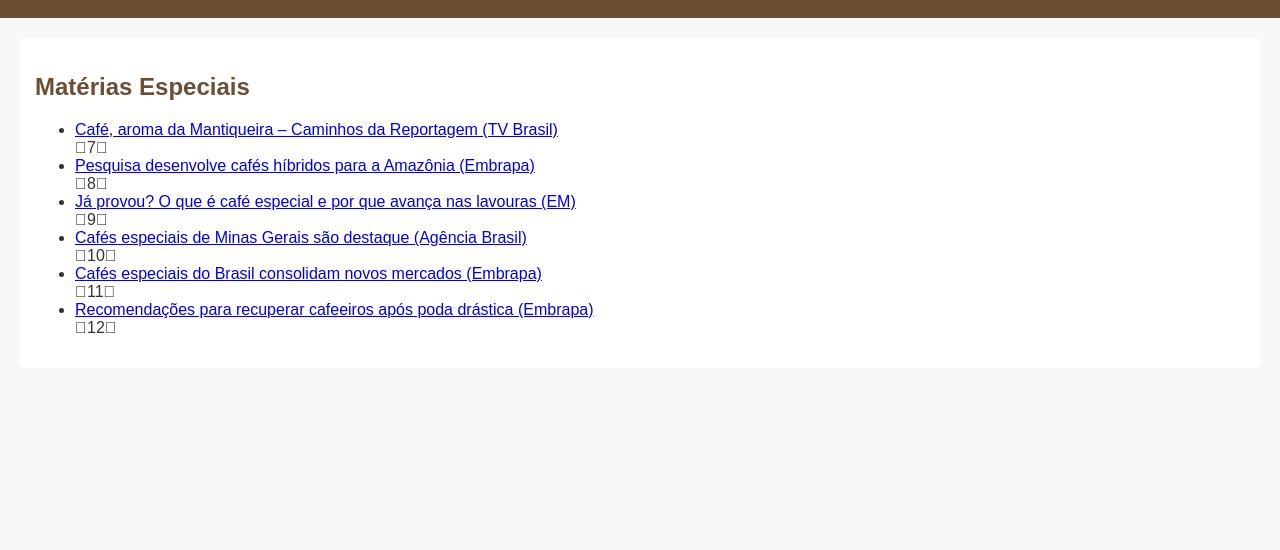
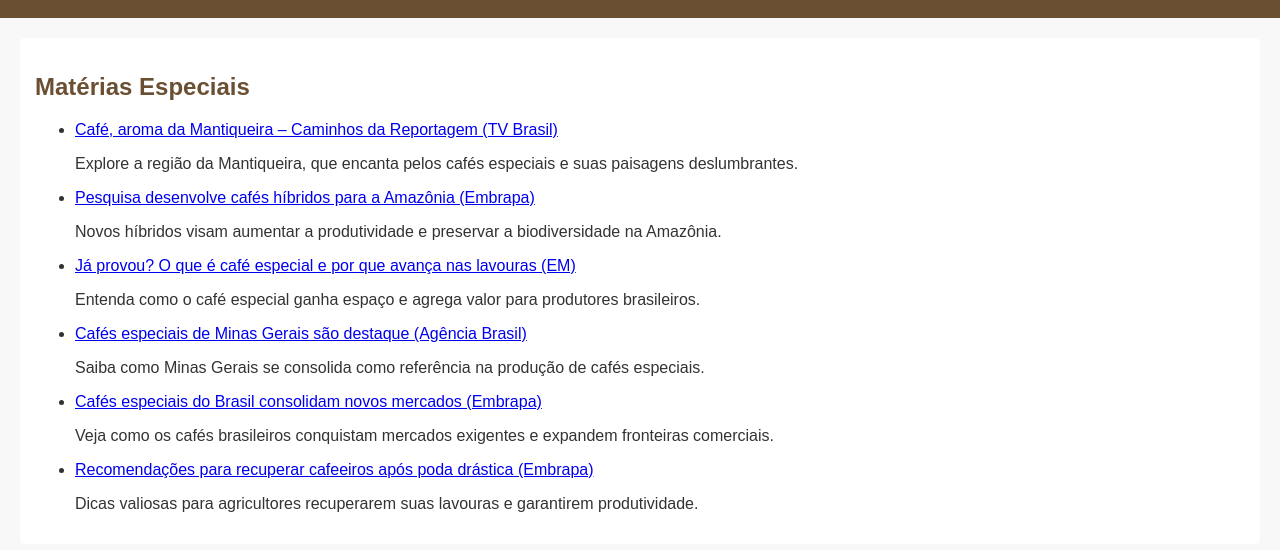
Before and after one commit to taynaracarvalho15/coffee_coffee, a plain HTML site: page materias.html in a window 1280 px wide. Shown: the part 120-670 px from the top of the page. Drawn offline with Linux system fonts and the light colour scheme.

Commit message:
Atualizar o materias.html

```diff
--- a/materias.html
+++ b/materias.html
@@ -20,12 +20,42 @@
     <section>
       <h2>Matérias Especiais</h2>
       <ul>
-        <li><a href="https://tvbrasil.ebc.com.br/caminhos-da-reportagem/2022/10/riquezas-da-nossa-terra-cafe-aroma-da-mantiqueira" target="_blank">Café, aroma da Mantiqueira – Caminhos da Reportagem (TV Brasil)</a></li> 7
-        <li><a href="https://www.embrapa.br/agencia-de-noticias-embrapa/busca-de-noticias/-/noticia/43219523/pesquisa-desenvolve-primeiros-cafes-hibridos-para-a-amazonia" target="_blank">Pesquisa desenvolve cafés híbridos para a Amazônia (Embrapa)</a></li> 8
-        <li><a href="https://www.em.com.br/agropecuario/2024/04/6847153-ja-provou-o-que-e-o-cafe-especial-e-por-que-ele-avanca-pelas-lavouras.html" target="_blank">Já provou? O que é café especial e por que avança nas lavouras (EM)</a></li> 9
-        <li><a href="https://agenciabrasil.ebc.com.br/geral/noticia/2023/01/cafes-especiais-de-minas-gerais-sao-destaque-do-caminhos-da-reportagem" target="_blank">Cafés especiais de Minas Gerais são destaque (Agência Brasil)</a></li> 10
-        <li><a href="https://www.embrapa.br/busca-de-noticias/-/noticia/1484168/cafes-especiais-do-brasil-consolidam-novos-mercados" target="_blank">Cafés especiais do Brasil consolidam novos mercados (Embrapa)</a></li> 11
-        <li><a href="https://www.embrapa.br/en/busca-de-noticias/-/noticia/53885129/recomendacoes-ineditas-promovem-recuperacao-do-cafeeiro-apos-poda-drastica" target="_blank">Recomendações para recuperar cafeeiros após poda drástica (Embrapa)</a></li> 12
+        <li>
+          <a href="https://tvbrasil.ebc.com.br/caminhos-da-reportagem/2022/10/riquezas-da-nossa-terra-cafe-aroma-da-mantiqueira" target="_blank">
+            Café, aroma da Mantiqueira – Caminhos da Reportagem (TV Brasil)
+          </a>
+          <p>Explore a região da Mantiqueira, que encanta pelos cafés especiais e suas paisagens deslumbrantes.</p>
+        </li>
+        <li>
+          <a href="https://www.embrapa.br/agencia-de-noticias-embrapa/busca-de-noticias/-/noticia/43219523/pesquisa-desenvolve-primeiros-cafes-hibridos-para-a-amazonia" target="_blank">
+            Pesquisa desenvolve cafés híbridos para a Amazônia (Embrapa)
+          </a>
+          <p>Novos híbridos visam aumentar a produtividade e preservar a biodiversidade na Amazônia.</p>
+        </li>
+        <li>
+          <a href="https://www.em.com.br/agropecuario/2024/04/6847153-ja-provou-o-que-e-o-cafe-especial-e-por-que-ele-avanca-pelas-lavouras.html" target="_blank">
+            Já provou? O que é café especial e por que avança nas lavouras (EM)
+          </a>
+          <p>Entenda como o café especial ganha espaço e agrega valor para produtores brasileiros.</p>
+        </li>
+        <li>
+          <a href="https://agenciabrasil.ebc.com.br/geral/noticia/2023/01/cafes-especiais-de-minas-gerais-sao-destaque-do-caminhos-da-reportagem" target="_blank">
+            Cafés especiais de Minas Gerais são destaque (Agência Brasil)
+          </a>
+          <p>Saiba como Minas Gerais se consolida como referência na produção de cafés especiais.</p>
+        </li>
+        <li>
+          <a href="https://www.embrapa.br/busca-de-noticias/-/noticia/1484168/cafes-especiais-do-brasil-consolidam-novos-mercados" target="_blank">
+            Cafés especiais do Brasil consolidam novos mercados (Embrapa)
+          </a>
+          <p>Veja como os cafés brasileiros conquistam mercados exigentes e expandem fronteiras comerciais.</p>
+        </li>
+        <li>
+          <a href="https://www.embrapa.br/en/busca-de-noticias/-/noticia/53885129/recomendacoes-ineditas-promovem-recuperacao-do-cafeeiro-apos-poda-drastica" target="_blank">
+            Recomendações para recuperar cafeeiros após poda drástica (Embrapa)
+          </a>
+          <p>Dicas valiosas para agricultores recuperarem suas lavouras e garantirem produtividade.</p>
+        </li>
       </ul>
     </section>
   </main>
```
